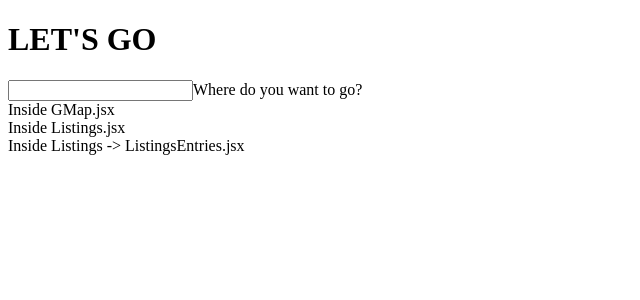
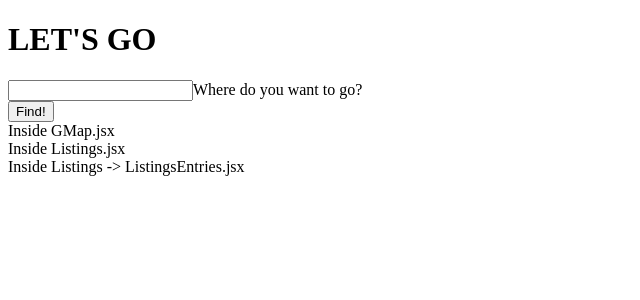
Before and after one commit to JonEricEscobedo/lets-go, a React app: page / in a window 1280 px wide. Shown: the top 300 px of the page, without its empty margins (0-640 px from the left). Built offline with nearby package versions, Linux system fonts and the light colour scheme; the HTML template or start-up script is replaced by a standard one.

Commit message:
(feat) add search box and button

```diff
--- a/client/src/components/App.jsx
+++ b/client/src/components/App.jsx
@@ -2,13 +2,34 @@ import React from 'react';
 import ReactDOM from 'react-dom';
 import Search from './Search.jsx';
 import Dashboard from './Dashboard.jsx';
+import axios from 'axios';
 
 class App extends React.Component {
   constructor(props) {
     super(props);
     this.state = {
+      query: ''
+    }
 
-    }
+    this.handleChange = this.handleChange.bind(this);
+    this.submitQuery = this.submitQuery.bind(this);
+    this.fetchPlaces = this.fetchPlaces.bind(this);
+  }
+
+  // Detects input in text box
+  handleChange(event) {
+    this.setState( {query: event.target.value} );
+  }
+
+  // Submits query
+  submitQuery() {
+    this.fetchPlaces();
+    this.setState( {query: ''} );
+  }
+
+  // Google Places External API
+  fetchPlaces() {
+    console.log(this.state.query);
   }
 
   render() {
@@ -20,7 +41,11 @@ class App extends React.Component {
         </header>
 
         <nav>
-          <Search />
+          <Search
+            query={this.state.query}
+            handleChange={this.handleChange}
+            submitQuery={this.submitQuery}
+          />
         </nav>
 
         <section>
--- a/client/src/components/Search.jsx
+++ b/client/src/components/Search.jsx
@@ -4,22 +4,26 @@ import ReactDOM from 'react-dom';
 class Search extends React.Component {
   constructor(props) {
     super(props);
-    this.state = {
+  }
 
-    }
-  }
+
 
   render() {
     return (
       <div>
+
         <div className="row">
           <div className="col-sm-6">
             <div className="md-form">
-                <input type="text" id="location-search" className="form-control" />
+                <input type="text" id="location-search" className="form-control" value={this.props.query} onChange={this.props.handleChange} />
                 <label htmlFor="location-search" className="">Where do you want to go?</label>
             </div>
           </div>
+          <div className="col-sm-2">
+            <button type="button" className="btn btn-default" onClick={this.props.submitQuery}>Find!</button>
+          </div>
         </div>
+
       </div>
     );
   }
```
Also changed, not shown: package.json (+4 -3 lines), 1 other file (tests, documents, lock files or other folders).
